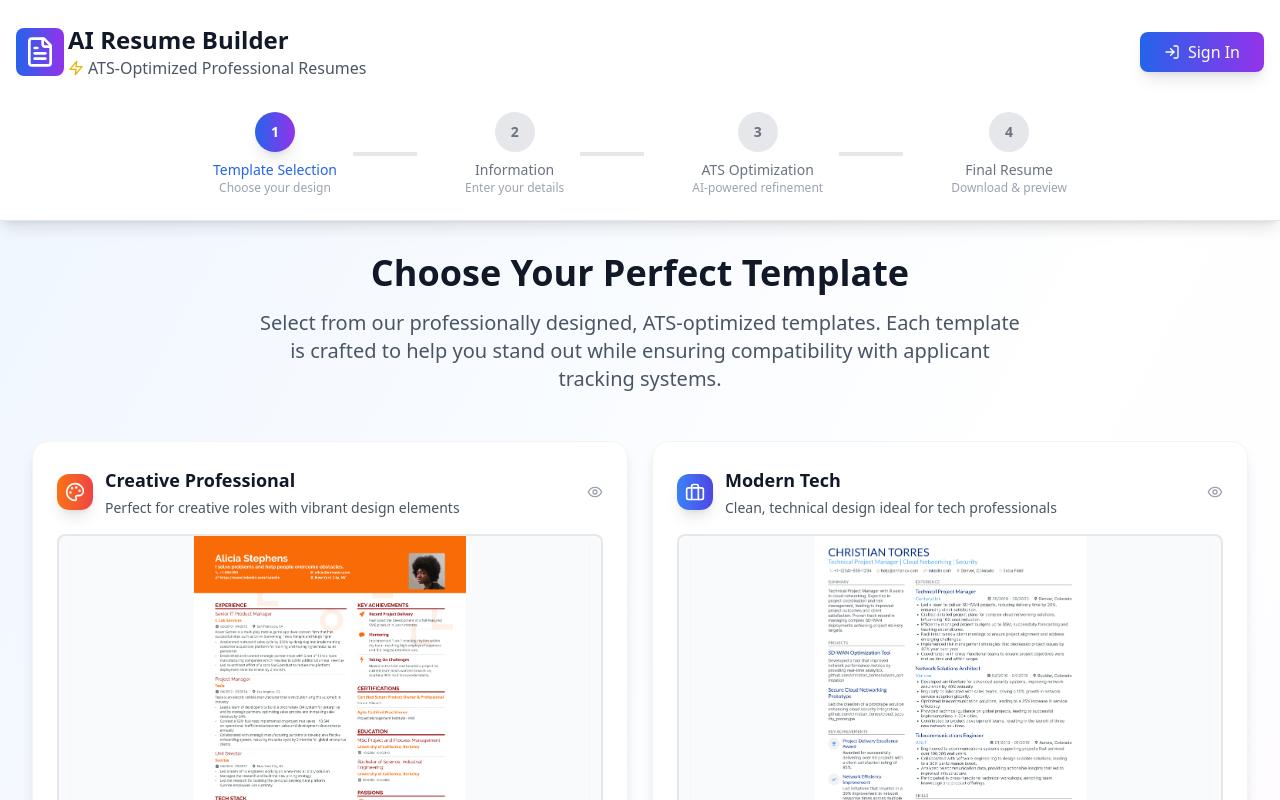
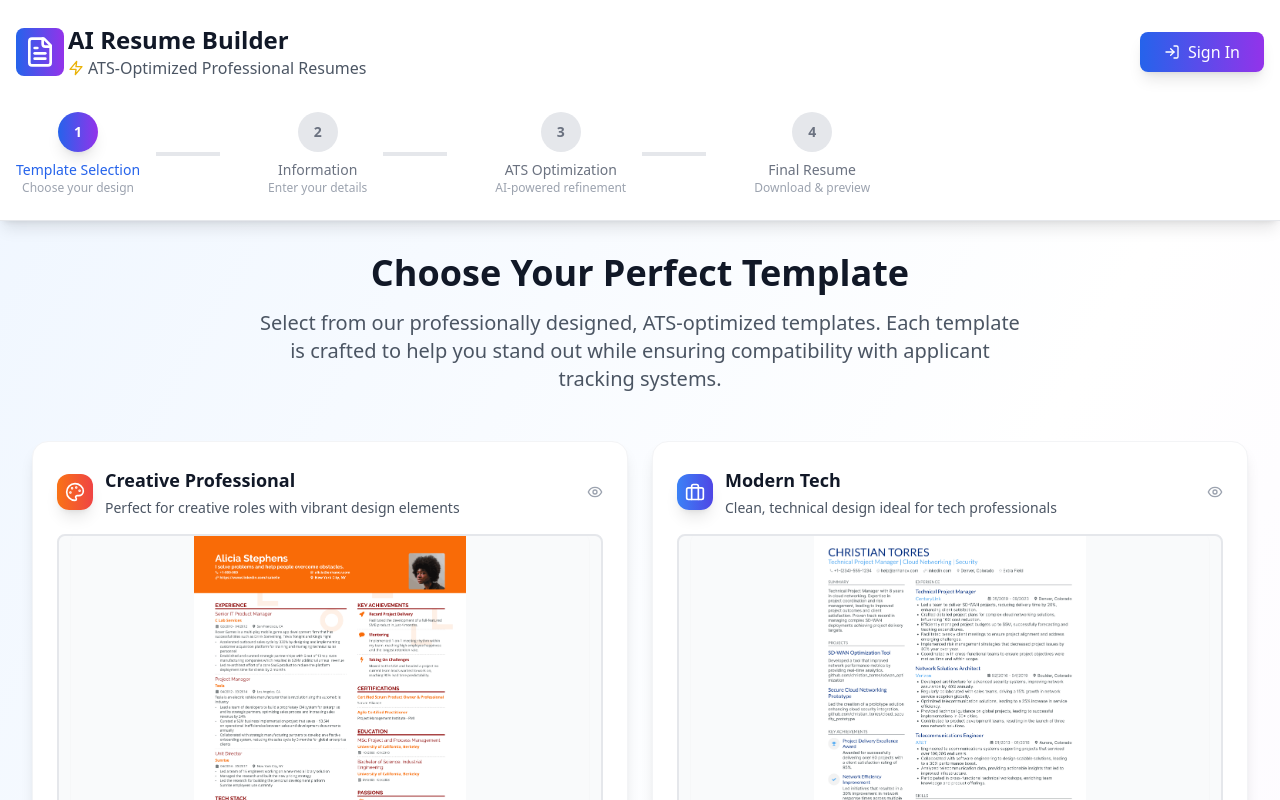
Before and after one commit to NagaBalaji005/AI-Resume-Builder, a React (Vite) app: page / in a window 1280 px wide. Shown: the top 800 px of the page. Built offline with nearby package versions, Linux system fonts and the light colour scheme.

Commit message:
Update Header.jsx

```diff
--- a/src/components/Header.jsx
+++ b/src/components/Header.jsx
@@ -19,9 +19,9 @@ const Header = ({ currentStep, currentUser, onSignOut, isAuthenticated, onSignIn
   };
 
   return (
-    <header className="bg-white shadow-lg border-b border-gray-200">
-      <div className="container mx-auto px-4 py-6">
-        <div className="flex items-center justify-between mb-8">
+    <header className="bg-white shadow-lg border-b border-gray-200 w-full overflow-x-hidden">
+      <div className="container mx-auto px-2 sm:px-4 py-4 sm:py-6 w-full max-w-full">
+        <div className="flex flex-col sm:flex-row items-center justify-between mb-6 sm:mb-8 w-full">
           <div className="flex items-center space-x-1">
             <div className="bg-gradient-to-r from-blue-600 to-purple-600 p-2 rounded-lg">
               <FileText className="h-8 w-8 text-white" />
@@ -79,8 +79,8 @@ const Header = ({ currentStep, currentUser, onSignOut, isAuthenticated, onSignIn
         </div>
 
         {/* Centered Stepper */}
-        <div className="flex items-center justify-center w-full">
-          <div className="flex items-center space-x-8 max-w-4xl">
+        <div className="flex items-center justify-center w-full overflow-x-auto">
+          <div className="flex items-center space-x-4 sm:space-x-8 max-w-full w-full px-1 sm:px-0">
           {steps.map((step, index) => (
             <div key={step.number} className="flex items-center">
               <div className="flex flex-col items-center">
```
